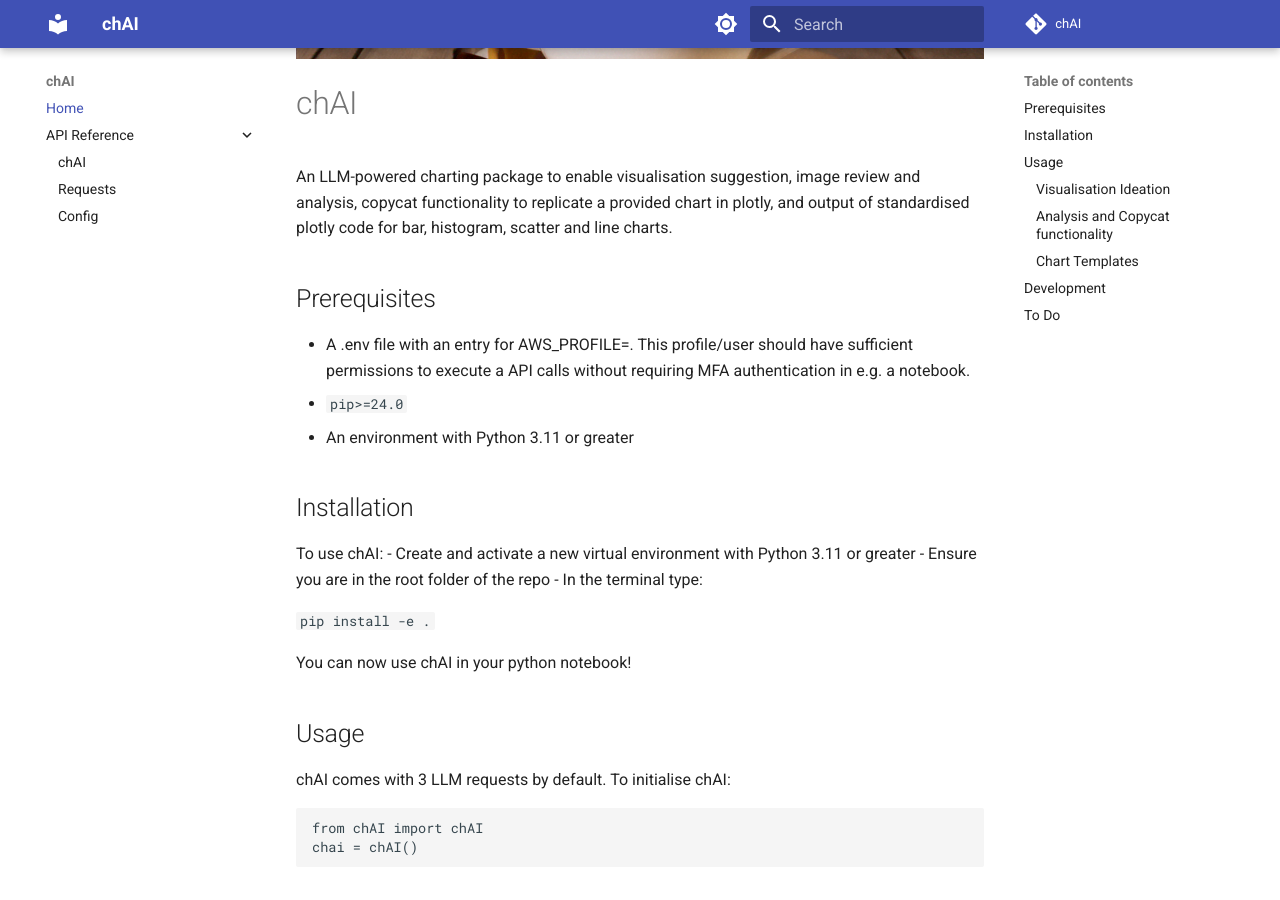
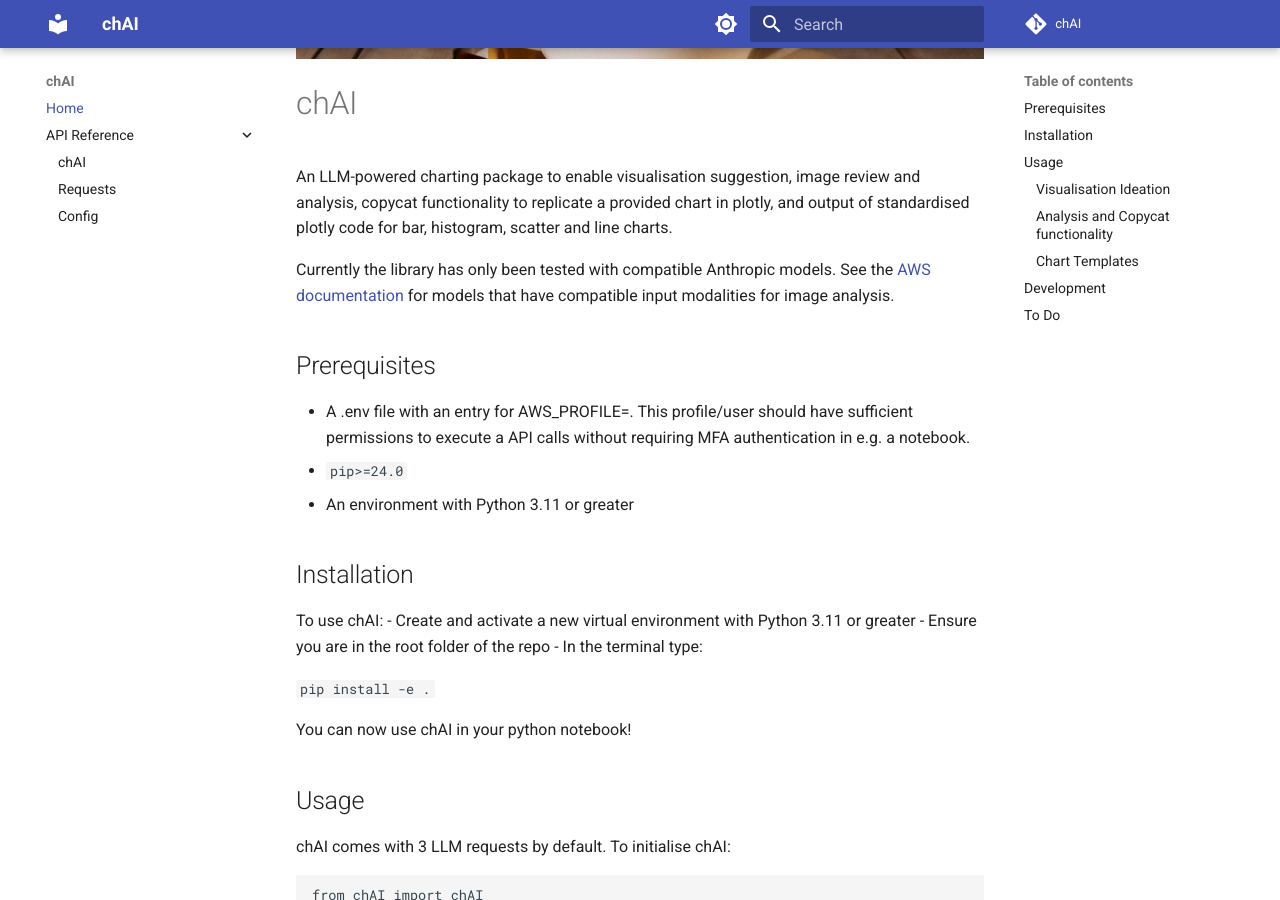
Before and after one commit to co-cddo/gds-ideas-chai, an MkDocs documentation site: the page built from docs/README.md, in a window 1280 px wide and 900 px high, scrolled down 433 px. Built offline with MkDocs 1.6.1 and Material for MkDocs 9.7.7, drawn with Linux system fonts in a browser that asks for light colours; comment, search, counter and statistics services are not loaded.

Commit message:
Added a link to AWS documentation for foundation model modalities

```diff
--- a/docs/README.md
+++ b/docs/README.md
@@ -2,6 +2,8 @@
 
 # chAI
 An LLM-powered charting package to enable visualisation suggestion, image review and analysis, copycat functionality to replicate a provided chart in plotly, and output of standardised plotly code for bar, histogram, scatter and line charts.
+
+Currently the library has only been tested with compatible Anthropic models. See the [AWS documentation](https://docs.aws.amazon.com/bedrock/latest/userguide/models-supported.html) for models that have compatible input modalities for image analysis.
 
 
 ## Prerequisites
```
